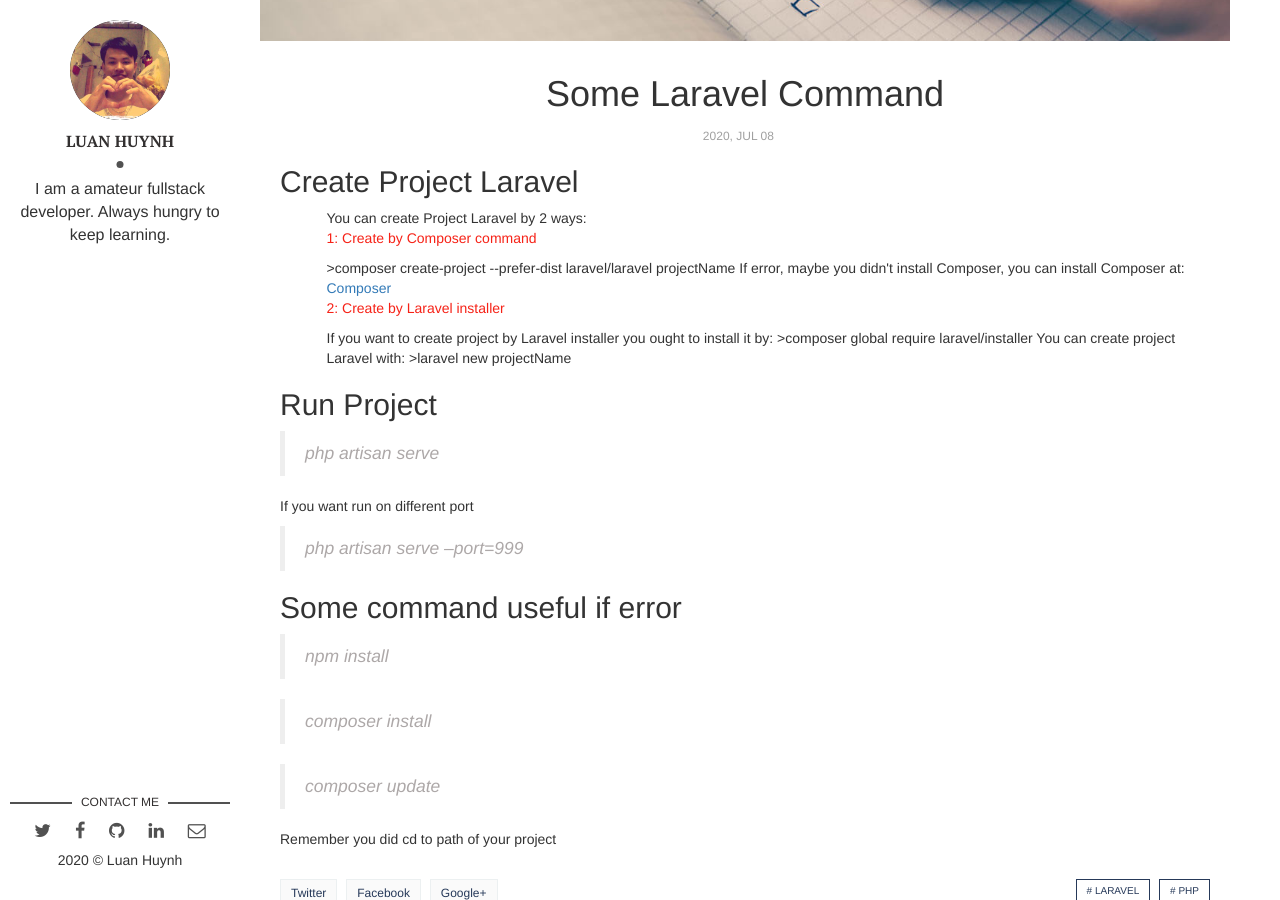
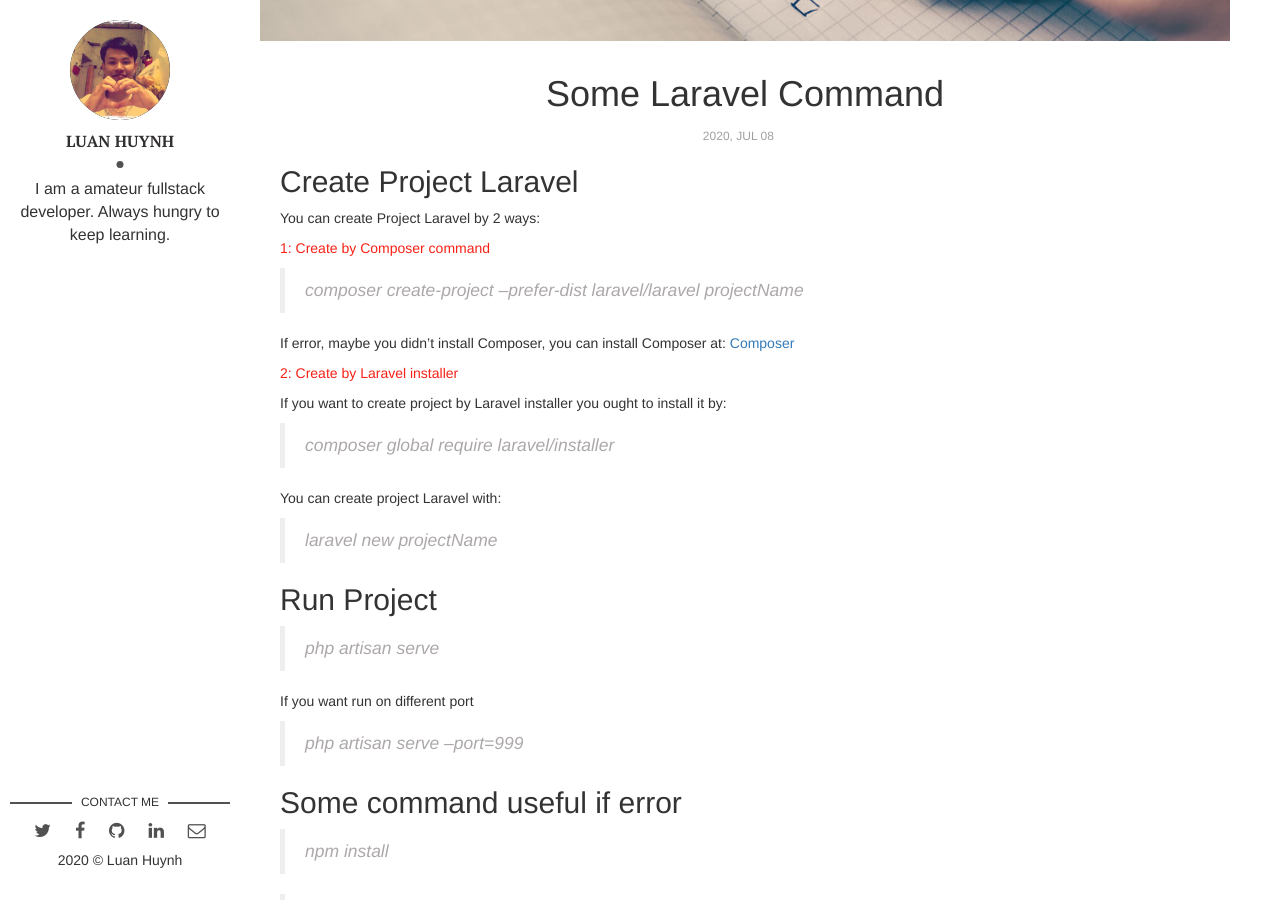
Before and after one commit to minhluan2292/blog, a Jekyll site: the page built from _posts/2017-09-12-laravelcommand.markdown, in a window 1280 px wide and 900 px high, scrolled down 479 px. Built offline with Jekyll 4.4.1, drawn with Linux system fonts in a browser that asks for light colours; nearby versions of some CDN libraries; library files that are not in the unit come from our copies.

Commit message:
Update 2017-09-12-laravelcommand.markdown

```diff
--- a/_posts/2017-09-12-laravelcommand.markdown
+++ b/_posts/2017-09-12-laravelcommand.markdown
@@ -7,7 +7,6 @@ img: software.jpg # Add image post (optional)
 tags: [Laravel, PHP] # add tag
 ---
 ## Create Project Laravel
-<div style="margin-left:5%;">
 You can create Project Laravel by 2 ways:
 
 <p style="color:#F62217">1: Create by Composer command</p>
@@ -25,7 +24,7 @@ If you want to create project by Laravel installer you ought to install it by:
 You can create project Laravel with:
 
 >laravel new projectName
-</div>
+
 ## Run Project
 
 >php artisan serve
```
